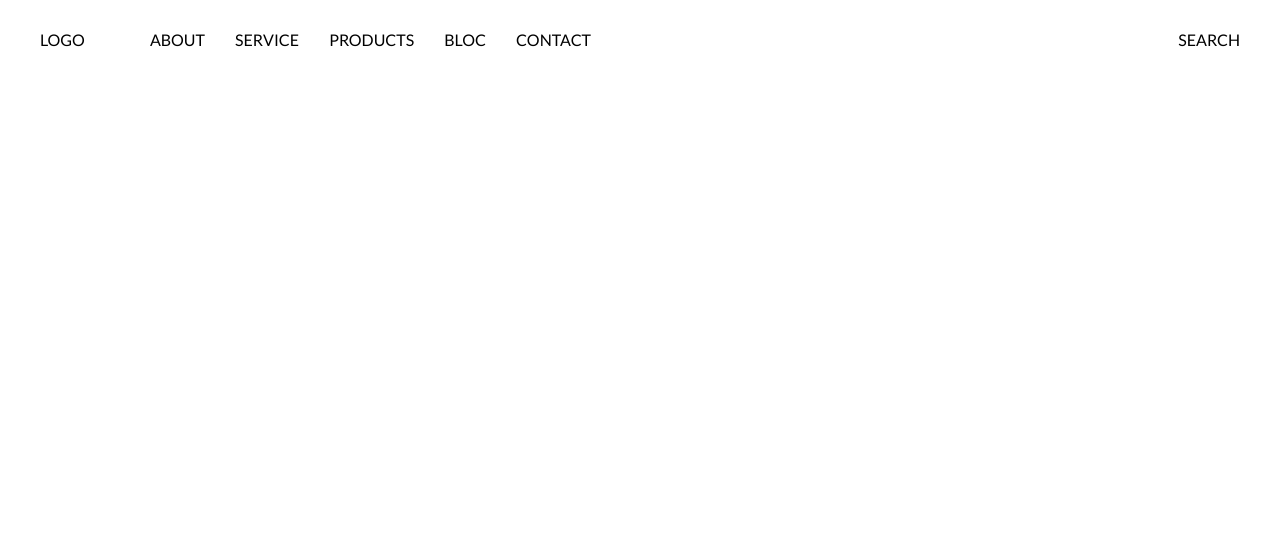
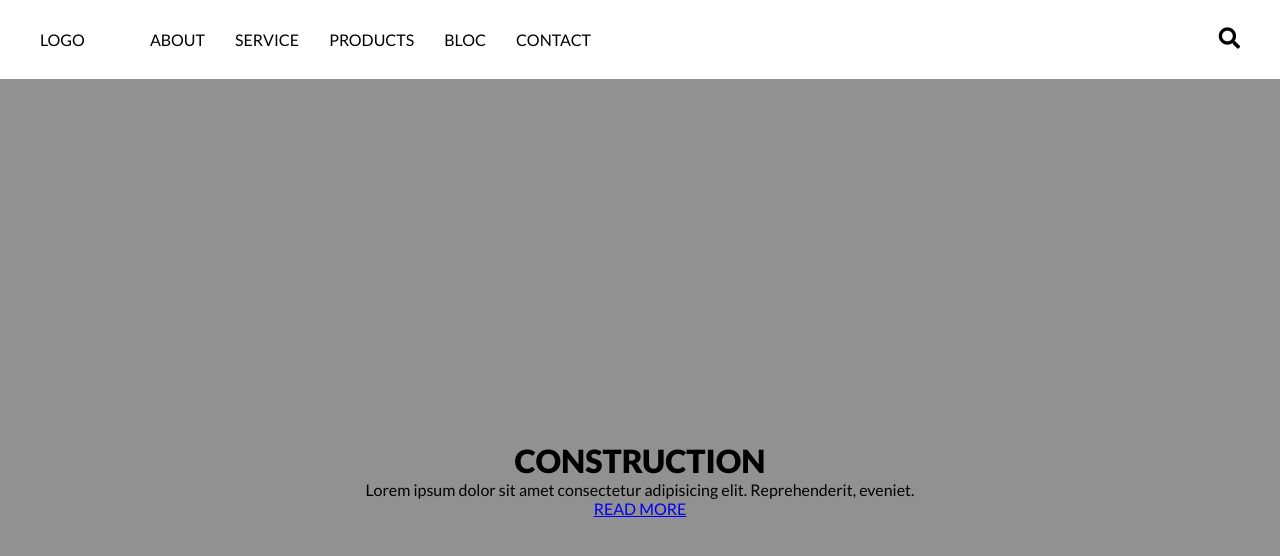
Before and after one commit to a19860101/yvts-layout, a plain HTML site: page index.html in a window 1280 px wide. Drawn offline with Linux system fonts and the light colour scheme.

Commit message:
no message

```diff
--- a/css/desktop.css
+++ b/css/desktop.css
@@ -23,3 +23,14 @@ nav .menu a {
 nav .search {
     float: right;
 }
+
+header {
+    background-color: #919191;
+    height: 800px;
+    text-align: center;
+    display: table;
+}
+header .fixed-width {
+    display: table-cell;
+    vertical-align: middle;
+}
--- a/index.html
+++ b/index.html
@@ -5,12 +5,13 @@
     <meta name="viewport" content="width=device-width, initial-scale=1.0">
     <meta http-equiv="X-UA-Compatible" content="ie=edge">
     <title>Document</title>
+    <link rel="stylesheet" href="https://use.fontawesome.com/releases/v5.1.0/css/all.css">
     <link rel="stylesheet" href="css/global.css">
     <link rel="stylesheet" href="css/desktop.css">
 </head>
 <body>
     <nav class="full-width">
-        <div class="fixed-width">
+        <div class="fixed-width clearfix">
             <div class="logo">
                 <a href="#">LOGO</a>
             </div>
@@ -24,9 +25,16 @@
                 </ul>
             </div>
             <div class="search">
-                <a href="#">SEARCH</a>
+                <a href="#" class="fas fa-search fa-lg"></a>
             </div>
         </div>
     </nav>
+    <header class="full-width">
+        <div class="fixed-width">
+            <h1>CONSTRUCTION</h1>
+            <p>Lorem ipsum dolor sit amet consectetur adipisicing elit. Reprehenderit, eveniet.</p>
+            <a href="#">READ MORE</a>
+        </div>
+    </header>
 </body>
 </html>
```
